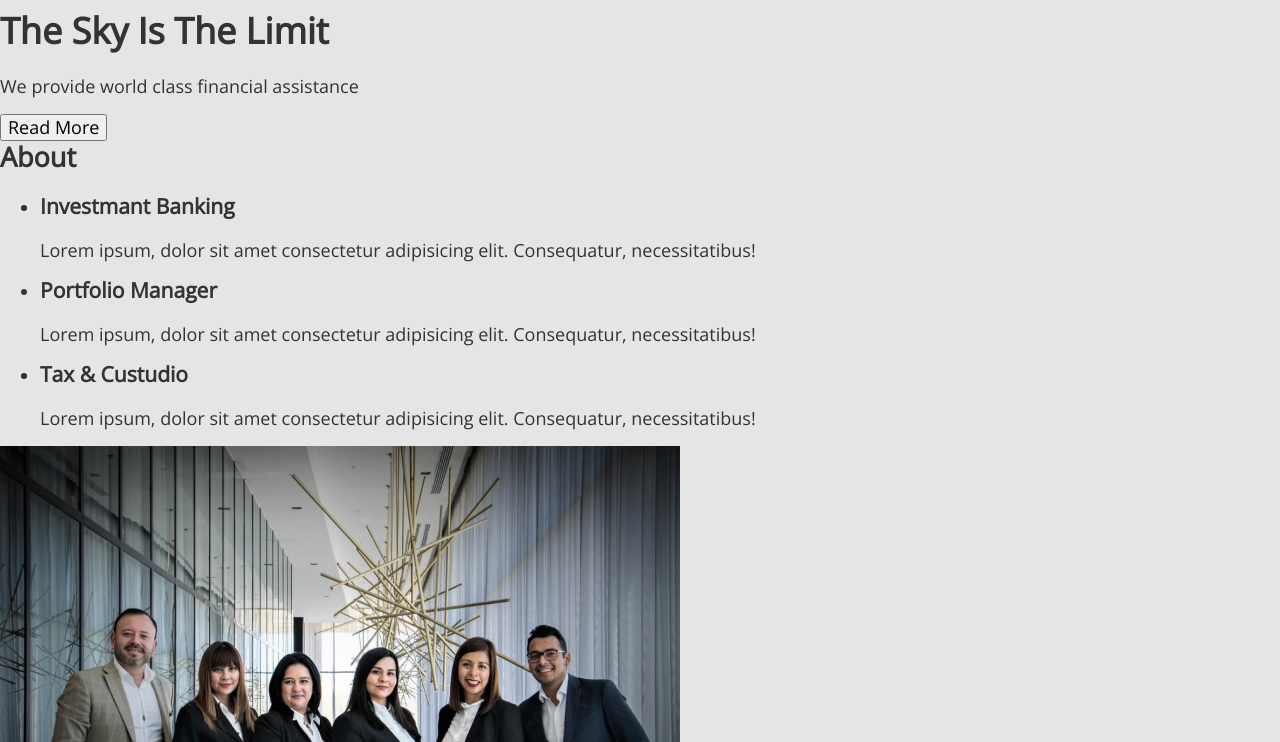
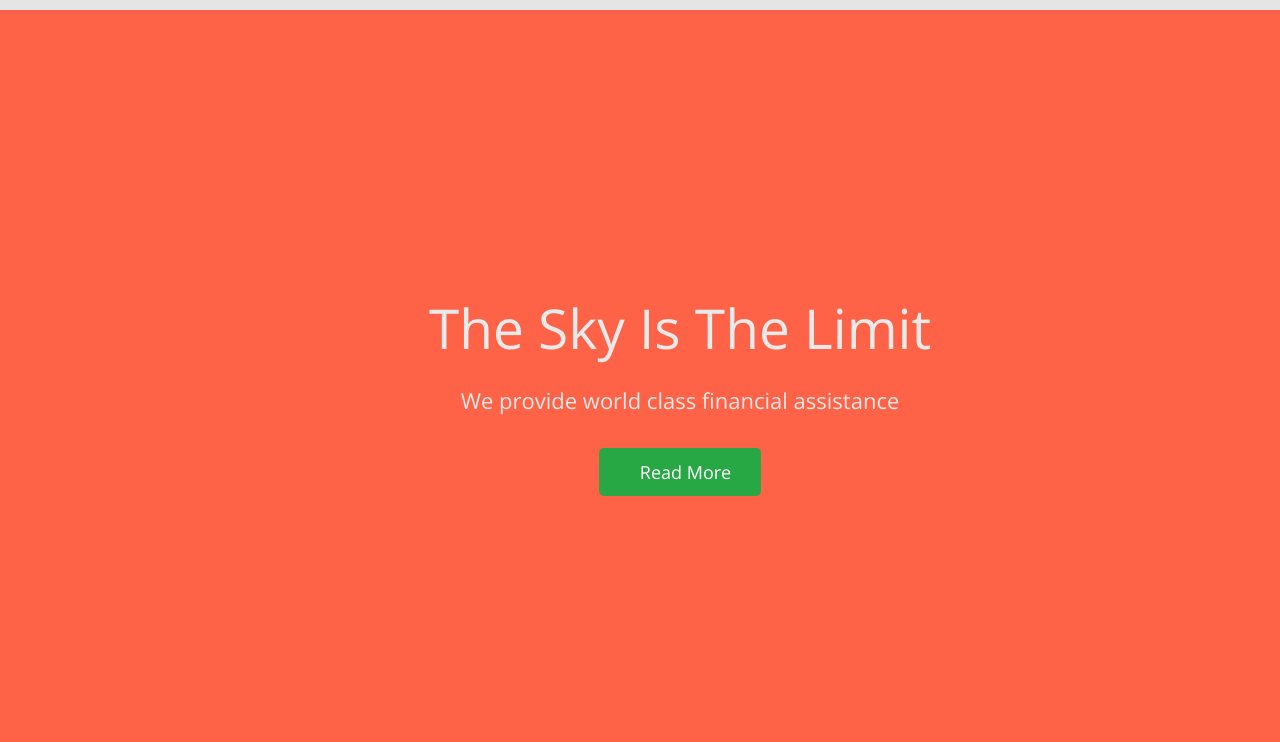
Before and after one commit to AleksandraPauk/FSOn59-StartersGoIT, a plain HTML site: page index.html in a window 1280 px wide. Shown: the part 58-800 px from the top of the page. Drawn offline with nearby package versions, Linux system fonts and the light colour scheme.

Commit message:
add hero

```diff
--- a/css/style.css
+++ b/css/style.css
@@ -102,3 +102,47 @@ address {
 .header-nav-item:not(:last-child) {
   margin-right: 40px;
 }
+
+/* hero */
+
+.hero {
+  background-color: tomato;
+ text-align: center;
+ padding-bottom: 285px;
+ padding-top: 285px;
+}
+.hero-title {
+  font-weight: 300;
+  font-size: 55px;
+  line-height: 1.2;
+  text-align: center;
+
+  color: var(--hero-text-color);
+
+  margin-bottom: 21px;
+}
+.hero-text {
+  font-size: 22px;
+  line-height: 1.67;
+
+  text-align: center;
+
+  color: var(--hero-text-color);
+  margin-bottom: 29px;
+}
+
+.button {
+  background-color: var(--accent-color);
+  border-radius: 5px;
+
+  font-family: 'Open Sans';
+
+  font-size: 18px;
+  line-height: 1.56;
+
+  color: var(--secondary-text-color);
+
+  padding: 10px 30px 10px 41px;
+  border: none;
+
+}
--- a/index.html
+++ b/index.html
@@ -52,10 +52,13 @@
 
     <!--Основной контент-->
     <main>
-      <section>
-        <h1>The Sky Is The Limit</h1>
-        <p>We provide world class financial assistance</p>
-        <button type="button">Read More</button>
+      <section class="hero">
+        <div class="container">
+          <h1 class="hero-title">The Sky Is The Limit</h1>
+          <p class="hero-text">We provide world class financial assistance</p>
+          <button class="button" type="button">Read More</button>
+        </div>
+
       </section>
 
       <!-- Про нас -->
```
